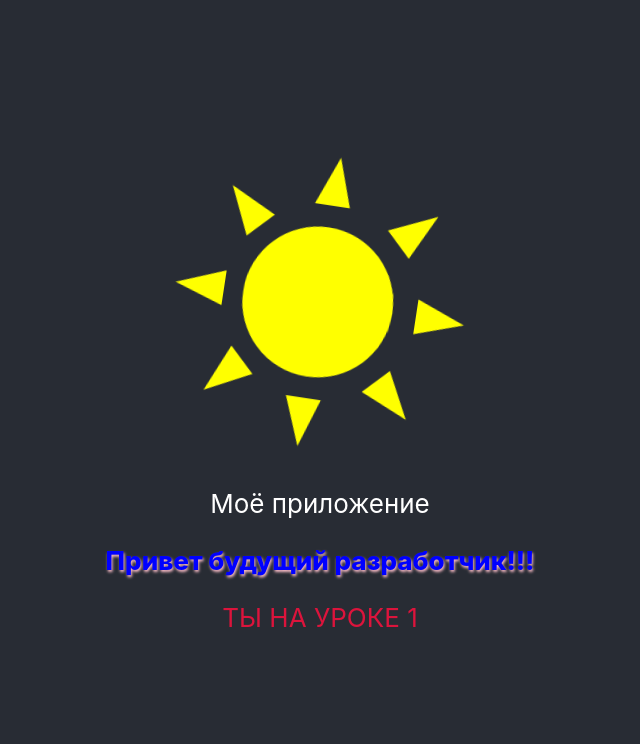
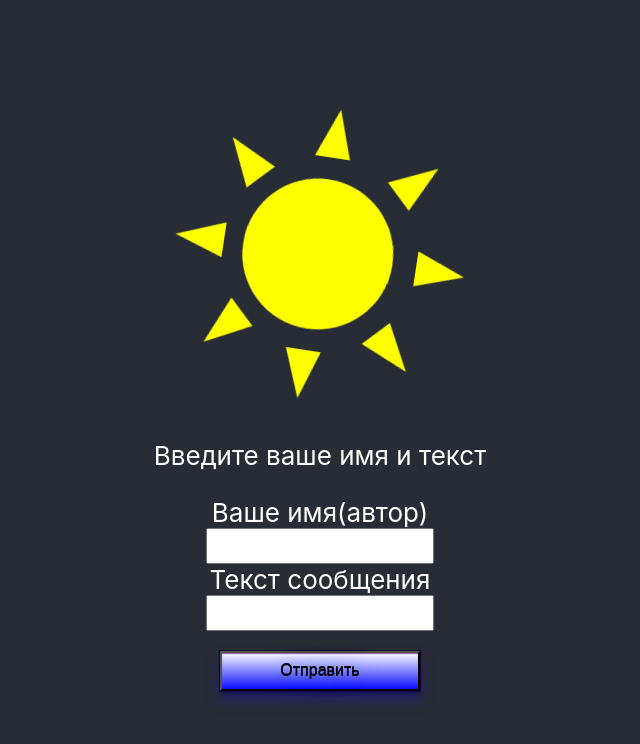
Before and after one commit to axt-ru/ReactJS_messenger, a React (Create React App) app: page / in a window 1280 px wide. Shown: the top 744 px of the page, without its empty margins (320-960 px from the left). Built offline with nearby package versions, Linux system fonts and the light colour scheme.

Commit message:
lesson2 - 5 task items

```diff
--- a/src/App.css
+++ b/src/App.css
@@ -32,6 +32,7 @@
   from {
     transform: rotate(0deg);
   }
+
   to {
     transform: rotate(360deg);
   }
--- a/src/App.js
+++ b/src/App.js
@@ -1,8 +1,6 @@
 import logo from './logo.svg';
 import './App.css';
-import Message from './Message'
-
-const prof = "разработчик";
+import { Message } from './Message'
 
 function App() {
   return (
@@ -10,9 +8,9 @@ function App() {
       <header className="App-header">
         <img src={logo} className="App-logo" alt="logo" />
         <p>
-          Моё приложение
+          Введите ваше имя и текст
         </p>
-        <Message specialty = {prof} location = "уроке 1"></Message>
+        <Message />
         {/* <a
           className="App-link"
           href="https://reactjs.org"
--- a/src/Message.css
+++ b/src/Message.css
@@ -8,3 +8,20 @@
     text-transform: uppercase;
     color: crimson;
 }
+
+#author,
+#text {
+    display: block;
+    width: 220px;
+    height: 30px;
+}
+
+button {
+    margin: 20px 0 15px 0;
+    width: 200px;
+    height: 40px;
+    font-size: 16px;
+    box-shadow: inset 0 1px 1px rgba(111, 55, 125, 0.8), inset 0 -1px 0px rgba(27, 19, 138, 0.2), 0 9px 16px 0 rgba(25, 0, 255, 0.3), 0 4px 3px 0 rgba(0, 0, 0, 0.3), 0 0 0 1px #150a1e;
+    background-image: linear-gradient(#fdfbff, #090dfd);
+    text-shadow: 0 0 21px rgba(36, 138, 255, 0.5), 0 -1px 0 #000000;
+}
--- a/src/Message.js
+++ b/src/Message.js
@@ -1,16 +1,51 @@
-// 2. Создать компонент Message, отображающий переданный ему пропсом текст.
-// 3. Изменить компонент App так, чтобы тот рендерил Message и передавал ему пропсом текст (константу).
+// Lesson 2
 
 import './Message.css';
+import React, {useState, useEffect, useCallback} from "react";
 
-function Message(props) {
-    return (
+export const Message = (props) => {
+    const [messageList, setmessageList] = useState([]);
+
+useEffect(() => {
+if (!messageList.length || messageList[messageList.length - 1].author === 'Robot') {
+    return;
+}
+    const timeout = setTimeout (() => {
+    const robotMessage = { author: 'Robot', text: 'принято', id: Date.now()};
+
+    setmessageList([...messageList, robotMessage]);
+}, 1200);
+
+return () => clearTimeout(timeout);
+}, [messageList]);
+
+const handleClick = useCallback(() => {
+    let valueAuthor = document.getElementById('author').value;
+    let valueText = document.getElementById('text').value;
+
+    const newMessage = {author: valueAuthor, text: valueText, id: 1};
+
+    setmessageList([...messageList, newMessage]);
+}, [messageList]);
+
+
+return (
         <>
+        <form action="#">
+            <span>Ваше имя(автор)</span>
+            <input id="author" type="text"></input>
+            <span>Текст сообщения</span>
+            <input id="text" type="text"></input>
+            <button onClick={handleClick}>Отправить</button>
+        </form>
+            {messageList.map((m) => (
+                <div>{m.author}: {m.text}</div>
+            )  )}
+{/*
             <div className = "Message"> Привет будущий {props.specialty}!!!</div>
-            <p className = "location">Ты на {props.location} </p>
+            <p className = "location">Ты на {props.location} </p> */}
         </>
 
     )
-}
 
-export default Message;
+};
```
